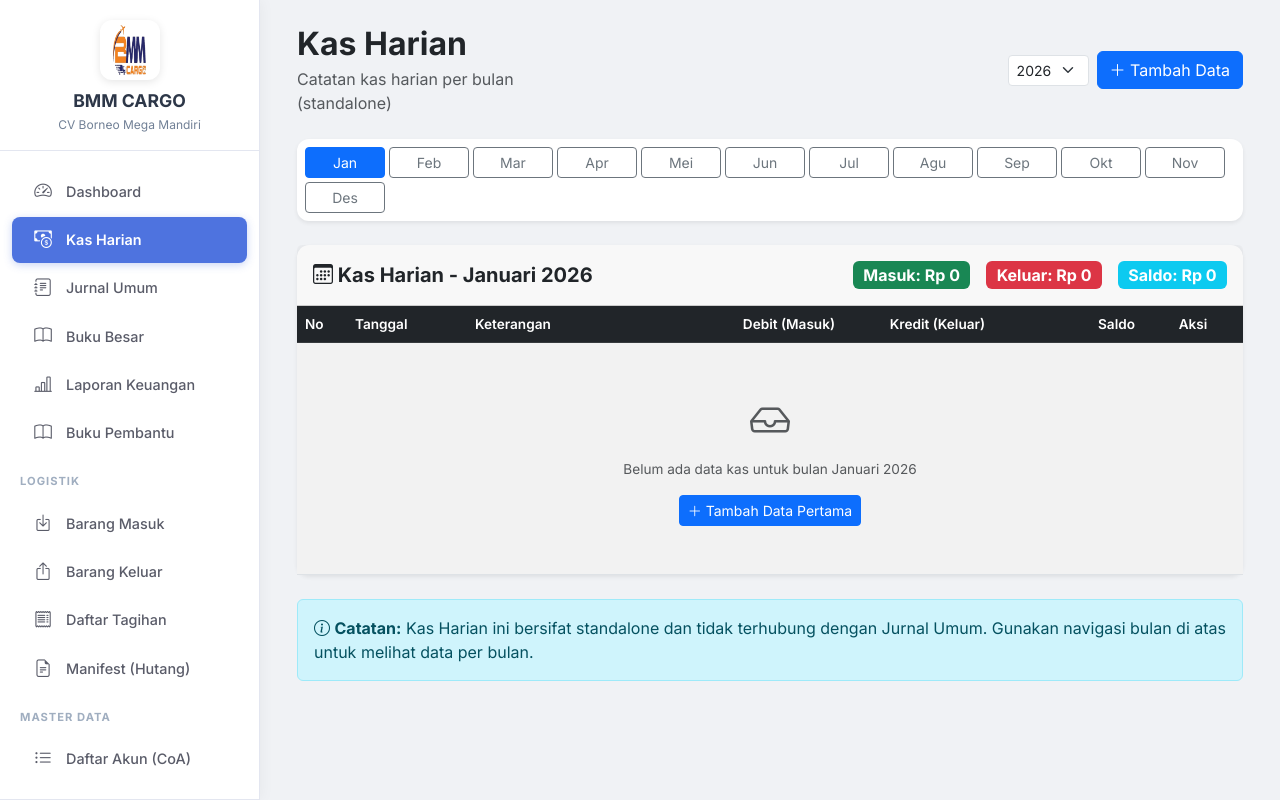
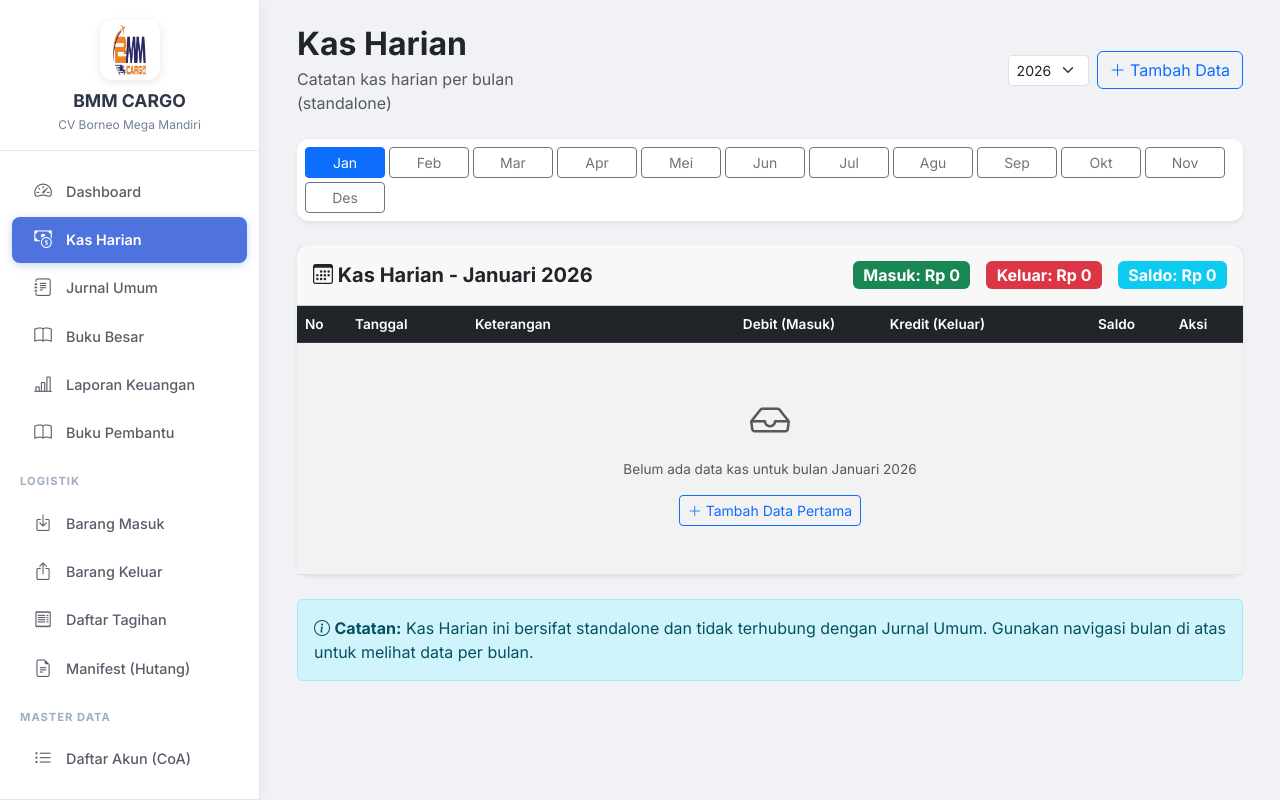
Before and after one commit to bmmcargo/dashboard-accountant, a Django app: page /kas-harian/ in a window 1280 px wide. Run offline with Django 5.2, Linux system fonts and the light colour scheme; the visitor is signed in with stand-in values (Sample User, id 1); data that the repository does not hold is empty.

Commit message:
update tambah data color button

```diff
--- a/finance/templates/finance/kas/kas_harian_list.html
+++ b/finance/templates/finance/kas/kas_harian_list.html
@@ -17,7 +17,7 @@
             <option value="{{ t }}" {% if t == tahun %}selected{% endif %}>{{ t }}</option>
             {% endfor %}
           </select>
-          <a href="{% url 'kas_harian_create' %}?bulan={{ bulan }}&tahun={{ tahun }}" class="btn btn-primary text-nowrap">
+          <a href="{% url 'kas_harian_create' %}?bulan={{ bulan }}&tahun={{ tahun }}" class="btn btn-outline-primary text-nowrap">
             <i class="bi bi-plus-lg"></i> Tambah Data
           </a>
         </div>
@@ -99,7 +99,7 @@
                 <i class="bi bi-inbox fs-1 d-block mb-2"></i>
                 Belum ada data kas untuk bulan {{ nama_bulan }} {{ tahun }}
                 <br>
-                <a href="{% url 'kas_harian_create' %}?bulan={{ bulan }}&tahun={{ tahun }}" class="btn btn-primary btn-sm mt-3">
+                <a href="{% url 'kas_harian_create' %}?bulan={{ bulan }}&tahun={{ tahun }}" class="btn btn-outline-primary btn-sm mt-3">
                   <i class="bi bi-plus-lg"></i> Tambah Data Pertama
                 </a>
               </td>
```
